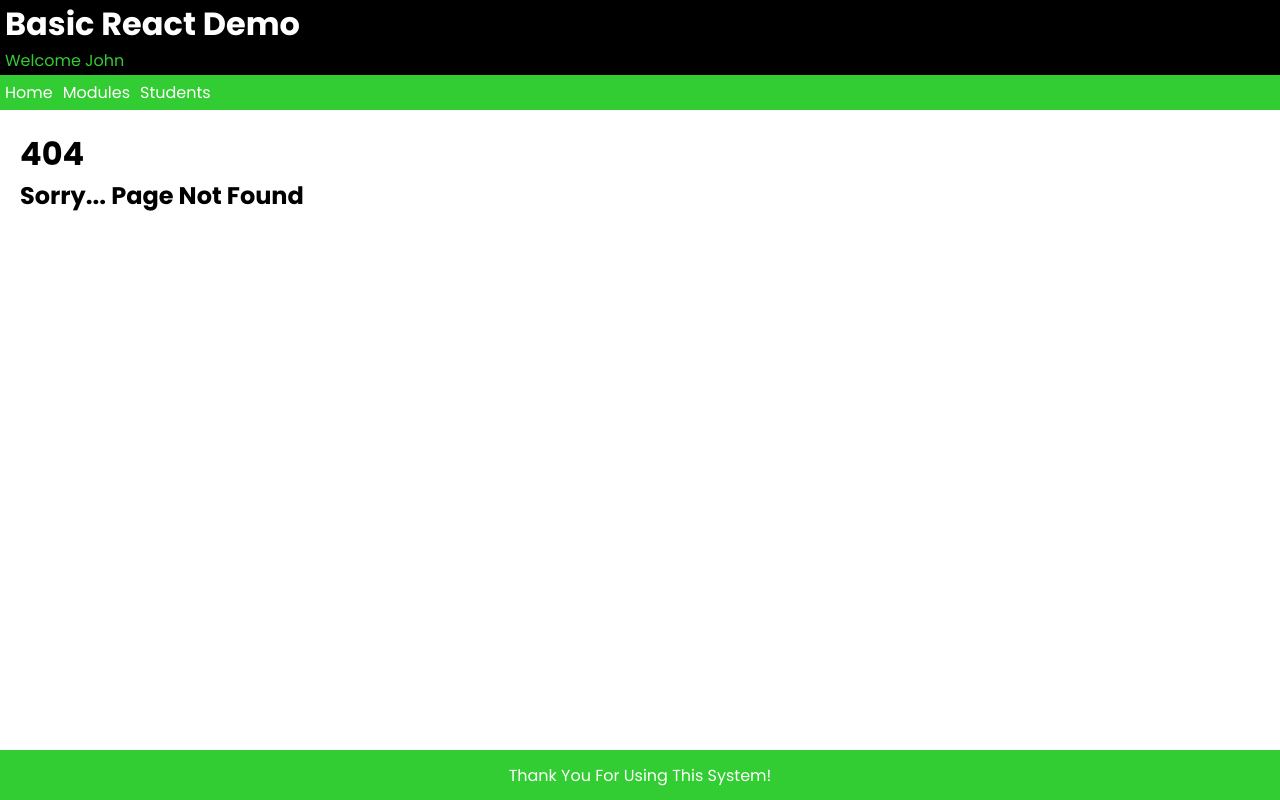
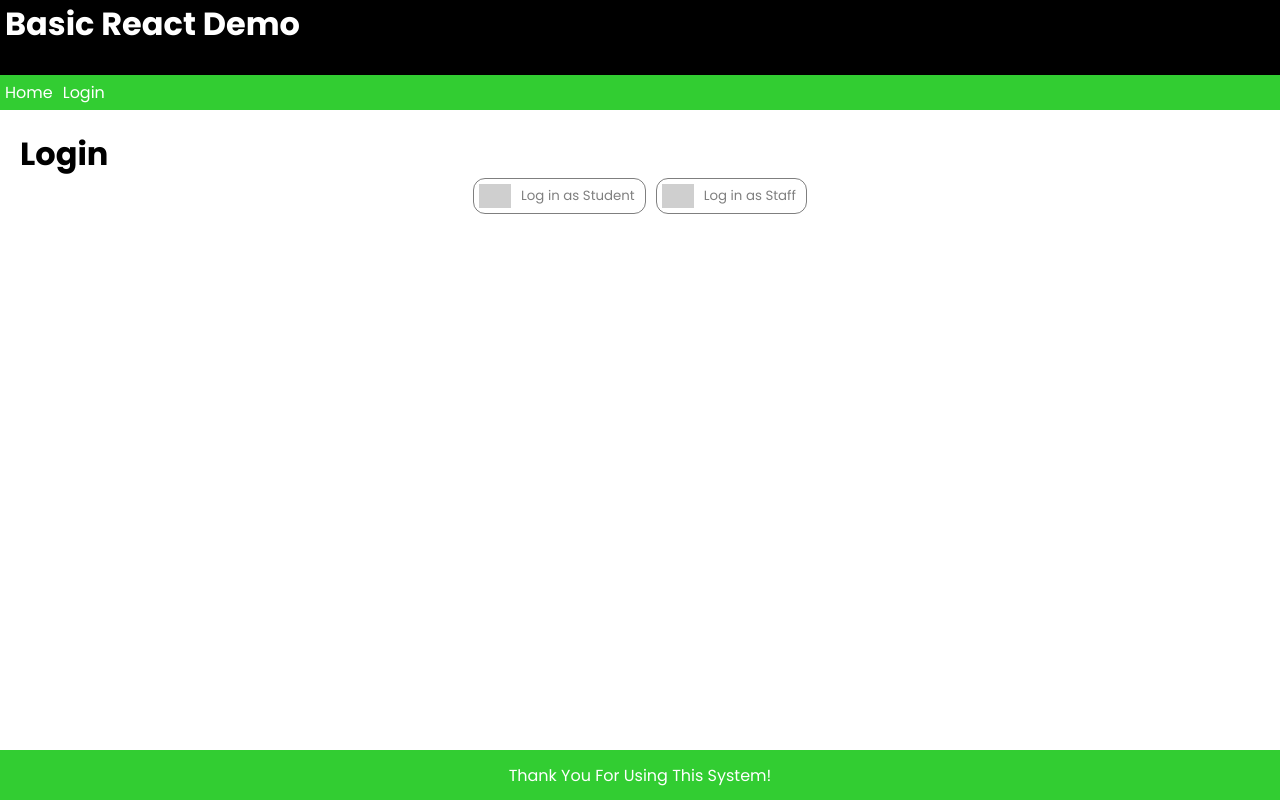
Before and after one commit to HBhudiya/ReactJS-Modern-Web-Application-Development, a React (Vite) app: page /login in a window 1280 px wide. Before the commit this address had no page. Built offline with nearby package versions, Linux system fonts and the light colour scheme; grey boxes are pictures that could not be loaded.

Commit message:
Activity 22 - Building a Faux Login Page

```diff
--- a/src/App.jsx
+++ b/src/App.jsx
@@ -5,6 +5,7 @@
 import Home from "./components/views/Home.jsx";
 import Modules from "./components/views/Modules.jsx";
 import Students from "./components/views/Students.jsx";
+import Login from "./components/views/Login.jsx";
 import PageNotFound from "./components/views/404.jsx";
 
 function App() {
@@ -20,6 +21,7 @@
             <Route path="/" element={<Home />} />
             <Route path="/modules" element={<Modules />} />
             <Route path="/students" element={<Students />} />
+            <Route path="/login" element={<Login />} />
             <Route path="/*" element={<PageNotFound />} />
           </Routes>
         </Layout>
--- a/src/components/auth/authContext.jsx
+++ b/src/components/auth/authContext.jsx
@@ -4,14 +4,8 @@
 
 export const AuthProvider = ({ children }) => {
   // Initialisation
-  const initialUser = {
-    UserID: 820,
-    UserFirstname: "John",
-    UserUsertypeID: 1,
-  };
-
   // State
-  const [loggedInUser, setLoggedInUser] = useState(initialUser);
+  const [loggedInUser, setLoggedInUser] = useState(null);
 
   // Handlers
   const login = (user) => setLoggedInUser(user);
--- a/src/components/layout/Navbar.jsx
+++ b/src/components/layout/Navbar.jsx
@@ -1,13 +1,23 @@
+import { useAuth } from "../auth/authContext.jsx";
 import { NavLink } from "react-router-dom";
 import "./Navbar.scss";
 
 function Navbar() {
+  // Initialisation
+  const { loggedInUser, logout } = useAuth();
+
+  // State
+  // Handlers
+  // View
+
   return (
     <nav>
       <div className="navItem">
         <NavLink to="/">Home</NavLink>
       </div>
 
+      {loggedInUser && (
+        <>
           <div className="navItem">
             <NavLink to="/modules">Modules</NavLink>
           </div>
@@ -15,6 +25,20 @@
           <div className="navItem">
             <NavLink to="/students">Students</NavLink>
           </div>
+        </>
+      )}
+
+      {!loggedInUser ? (
+        <div className="navItem">
+          <NavLink to="/login">Login</NavLink>
+        </div>
+      ) : (
+        <div className="navItem">
+          <NavLink to="/" onClick={logout}>
+            Logout
+          </NavLink>
+        </div>
+      )}
     </nav>
   );
 }
--- /dev/null
+++ b/src/components/views/Login.jsx
@@ -0,0 +1,50 @@
+import { useNavigate } from "react-router-dom";
+import { useAuth } from "../auth/authContext.jsx";
+import Action from "../UI/Actions.jsx";
+import "./Login.scss";
+
+const staff = {
+  UserID: 820,
+  UserFirstname: "John",
+  UserUsertypeID: 1,
+};
+
+const student = {
+  UserID: 276,
+  UserFirstname: "Jane",
+  UserUsertypeID: 2,
+};
+
+const Login = () => {
+  // Initialisation
+  const { login } = useAuth();
+  const navigate = useNavigate();
+
+  // State
+  // Handlers
+  const handleLogin = (user) => {
+    login(user);
+    navigate("/");
+  };
+
+  // View
+  return (
+    <>
+      <h1>Login</h1>
+      <Action.Tray>
+        <Action.Add
+          showText
+          buttonText="Log in as Student"
+          onClick={() => handleLogin(student)}
+        />
+        <Action.Add
+          showText
+          buttonText="Log in as Staff"
+          onClick={() => handleLogin(staff)}
+        />
+      </Action.Tray>
+    </>
+  );
+};
+
+export default Login;
--- a/src/components/views/Modules.jsx
+++ b/src/components/views/Modules.jsx
@@ -1,3 +1,4 @@
+import { useAuth } from "../auth/authContext.jsx";
 import useLoad from "../api/useLoad.js";
 import apiURL from "../api/apiURL.js";
 import API from "../api/API.js";
@@ -11,7 +12,11 @@
 
 const Modules = () => {
   // Initialisation
-  const modulesEndpoint = `${apiURL}/modules`;
+  const { loggedInUser } = useAuth();
+  const modulesEndpoint =
+    loggedInUser.UserUsertypeID === 1
+      ? `${apiURL}/modules/leader/${loggedInUser.UserID}`
+      : `${apiURL}/modules/users/${loggedInUser.UserID}`;
   const postModuleEndpoint = `${apiURL}/modules`;
 
   // State
```
Also changed, not shown: src/components/views/Login.scss (added). Lines whose indentation alone changed are shown as unchanged.
